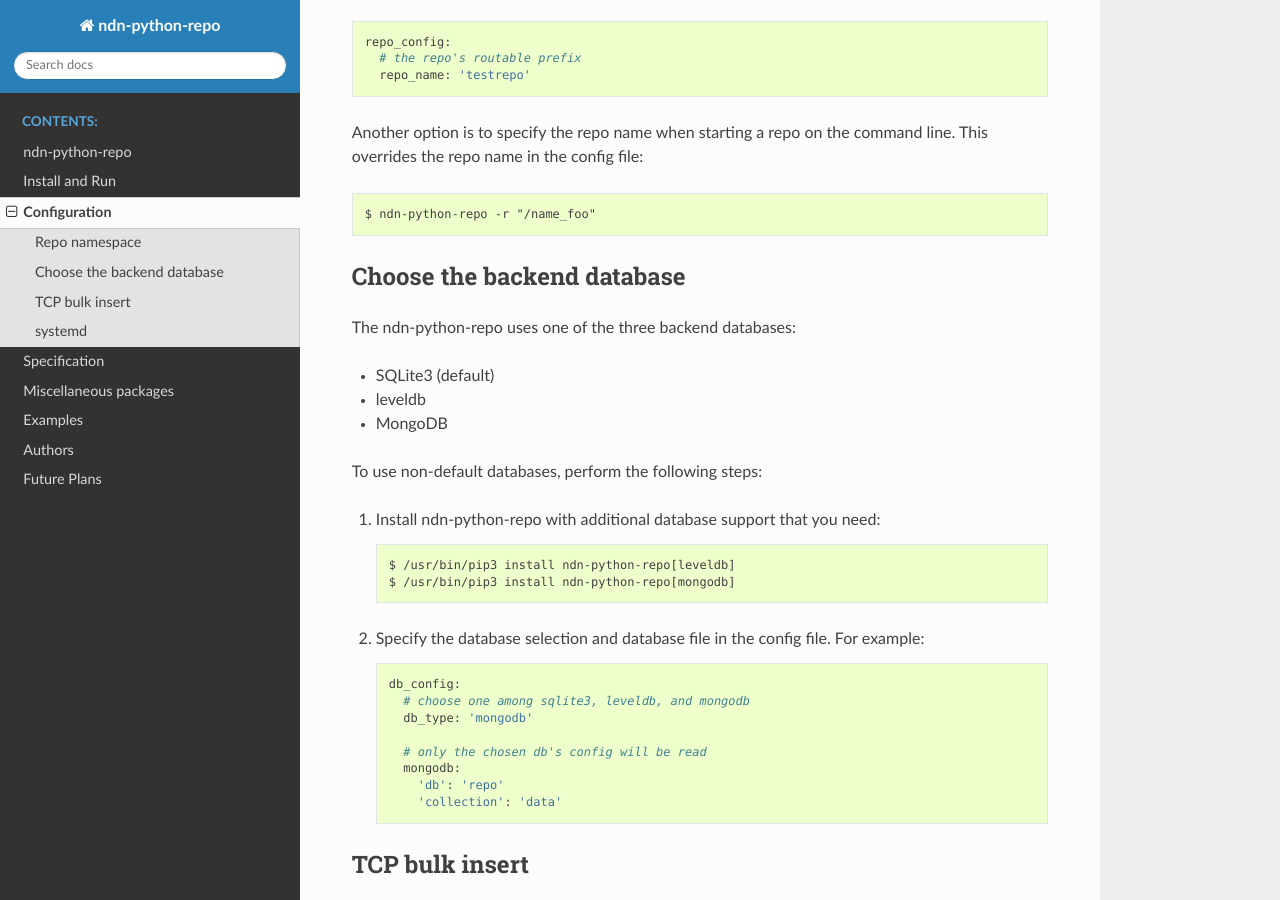
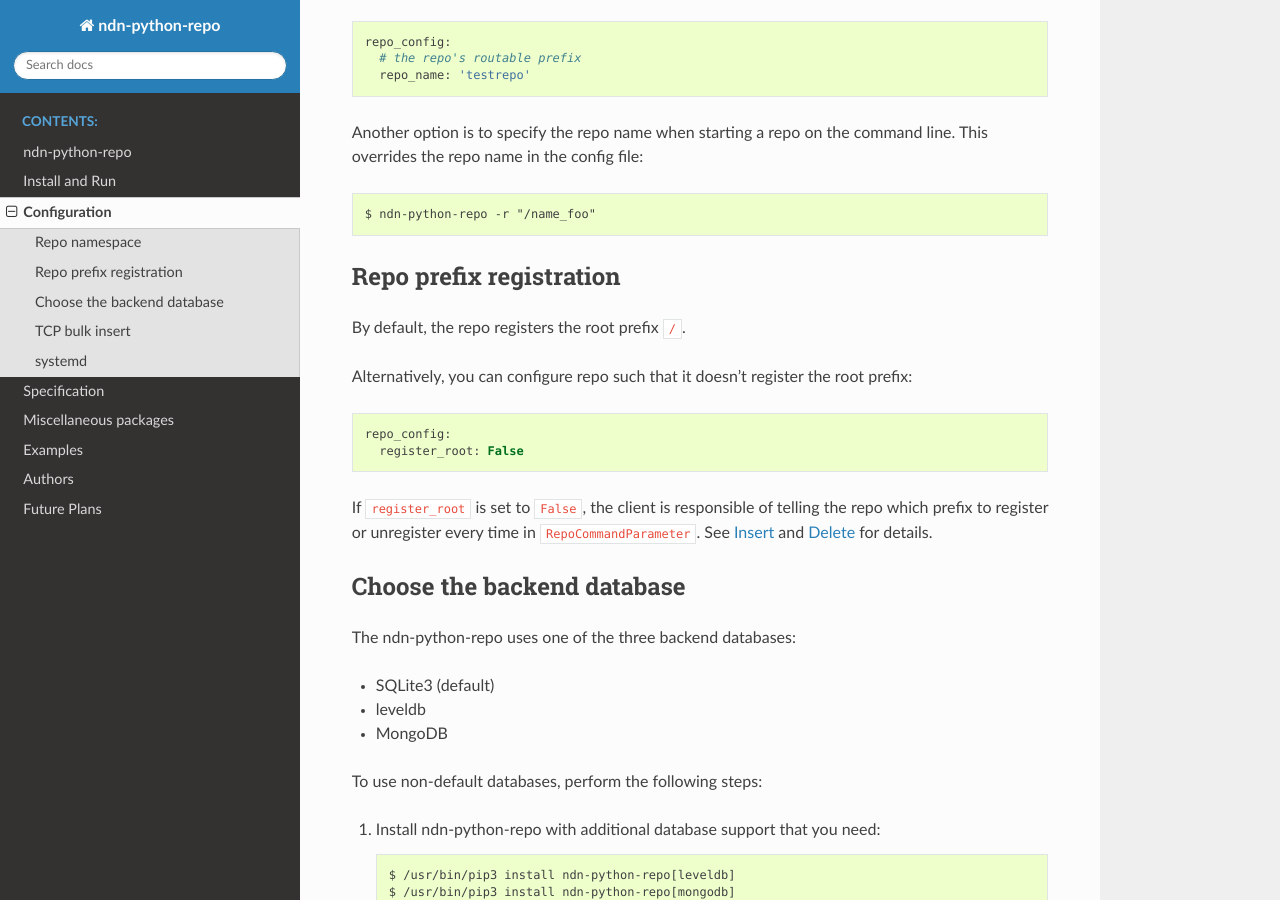
Before and after one commit to UCLA-IRL/ndn-python-repo, a Sphinx documentation site: the page built from docs/src/configuration.rst, in a window 1280 px wide and 900 px high, scrolled down 479 px. Built offline with Sphinx 7.4.7 and the Read the Docs theme 2.0.0, drawn with Linux system fonts in a browser that asks for light colours.

Commit message:
docs: add prefix register configuration

```diff
--- a/docs/src/configuration.rst
+++ b/docs/src/configuration.rst
@@ -26,6 +26,20 @@
 This overrides the repo name in the config file::
 
     $ ndn-python-repo -r "/name_foo"
+
+
+Repo prefix registration
+------------------------
+By default, the repo registers the root prefix ``/``.
+
+Alternatively, you can configure repo such that it doesn't register the root prefix::
+
+    repo_config:
+      register_root: False
+
+If ``register_root`` is set to ``False``, the client is responsible of telling the
+repo which prefix to register or unregister every time in ``RepoCommandParameter``.
+See :ref:`specification-insert-label` and :ref:`specification-delete-label` for details.
 
 
 Choose the backend database
--- a/docs/src/specification/delete.rst
+++ b/docs/src/specification/delete.rst
@@ -1,3 +1,5 @@
+.. _specification-delete-label:
+
 Delete
 ======
 
@@ -16,6 +18,8 @@
 * ``end_block_id``: The end segment number of the data to delete.
 
 * ``process_id``: A random id generated on the client side to identify this deletion process.
+
+* ``register_prefix`` (Optional). If repo doesn't register the root prefix, client can tell repo to unregister this prefix.
 
 3. The repo deletes the data with the following behavior:
 
--- a/docs/src/specification/encoding.rst
+++ b/docs/src/specification/encoding.rst
@@ -11,6 +11,7 @@
         [start_block_id]
         [end_block_id]
         [process_id]
+        [register_prefix]
 
     RepoCommandResponse = DATA-TYPE TLV-LENGTH
         [name]
--- a/docs/src/specification/insert.rst
+++ b/docs/src/specification/insert.rst
@@ -1,3 +1,5 @@
+.. _specification-insert-label:
+
 Insert
 ======
 
@@ -16,6 +18,8 @@
 * ``end_block_id`` (Optional). The end segment number of the data to insert.
 
 * ``process_id``. A random id generated on the client side to identify this insertion process.
+
+* ``register_prefix`` (Optional). If repo doesn't register the root prefix, client can tell repo to register this prefix.
 
 3. The repo fetches the data with the following behavior:
 
```
Also changed, not shown: 3 other files.
